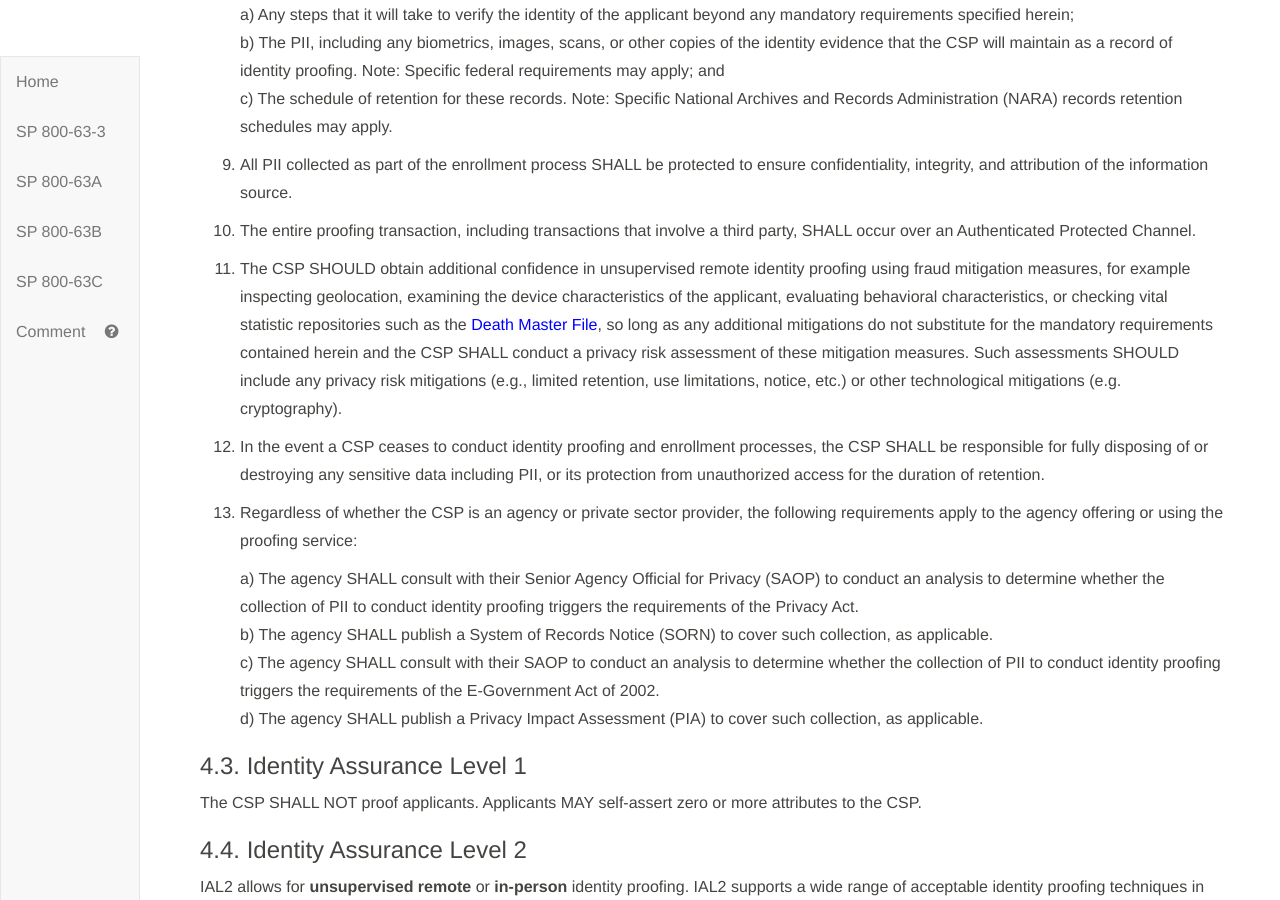
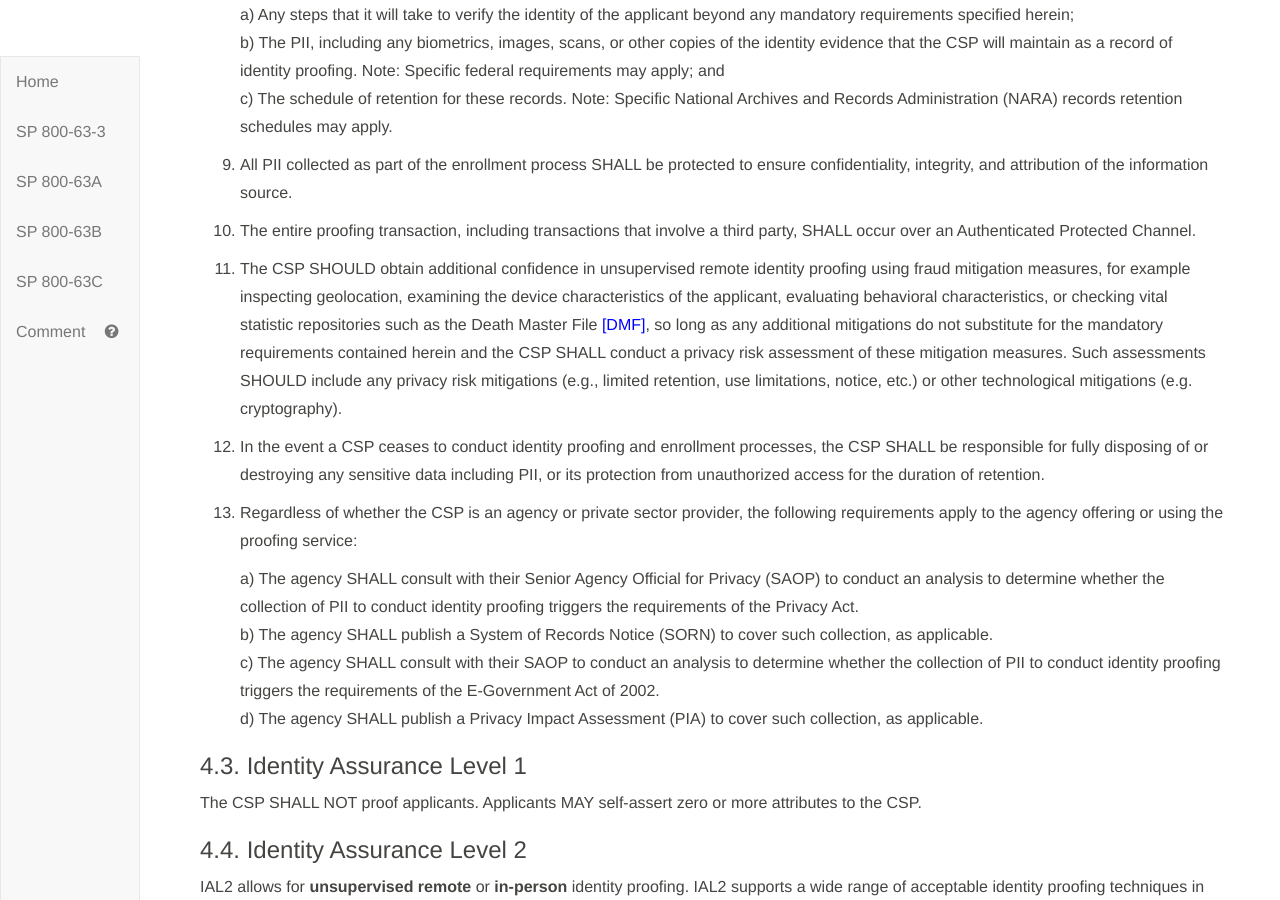
Before and after one commit to usnistgov/800-63-3, a Jekyll site: the page built from sp800-63a.md, in a window 1280 px wide and 900 px high, scrolled down 8047 px. Built offline with Jekyll 4.4.1, drawn with Linux system fonts in a browser that asks for light colours; some of the changed lines change nothing that is shown; some of the changed text lies outside the part shown.

Commit message:
Typographical edits noted in pull review; make DMF a reference.

```diff
--- a/sp800-63a/sec10_references.md
+++ b/sp800-63a/sec10_references.md
@@ -32,3 +32,5 @@
 <a name="9397"></a>[EO 9397] *Executive Order 9397, NUMBERING SYSTEM FOR FEDERAL ACCOUNTS RELATING TO INDIVIDUAL PERSONS* (November 22, 1943), available at: <https://www.ssa.gov/foia/html/EO9397.htm>.
 
 <a name="SP800-53"></a>[SP 800-53] NIST Special Publication 800-53, Revision 4, *Recommended Security and Privacy Controls for Federal Information Systems and Organizations*, August 2013 and Errata as of January 2015.
+
+<a name="dmf"></a>[DMF] National Technical Information Service, *Social Security Death Master File*, available at: <https://www.ssdmf.com/Library/InfoManage/Guide.asp?FolderID=1>.
--- a/sp800-63a/sec4_ial.md
+++ b/sp800-63a/sec4_ial.md
@@ -59,7 +59,7 @@
 
 10. The entire proofing transaction, including transactions that involve a third party, SHALL occur over an Authenticated Protected Channel.
 
-11. <a name="gr13"></a>The CSP SHOULD obtain additional confidence in unsupervised remote identity proofing using fraud mitigation measures, for example inspecting geolocation, examining the device characteristics of the applicant, evaluating behavioral characteristics, or checking vital statistic repositories such as the [Death Master File](https://www.ssdmf.com/Library/InfoManage/Guide.asp?FolderID=1), so long as any additional mitigations do not substitute for the mandatory requirements contained herein and the CSP SHALL conduct a privacy risk assessment of these mitigation measures. Such assessments SHOULD include any privacy risk mitigations (e.g., limited retention, use limitations, notice, etc.) or other technological mitigations (e.g. cryptography).
+11. <a name="gr13"></a>The CSP SHOULD obtain additional confidence in unsupervised remote identity proofing using fraud mitigation measures, for example inspecting geolocation, examining the device characteristics of the applicant, evaluating behavioral characteristics, or checking vital statistic repositories such as the Death Master File [[DMF]](#dmf), so long as any additional mitigations do not substitute for the mandatory requirements contained herein and the CSP SHALL conduct a privacy risk assessment of these mitigation measures. Such assessments SHOULD include any privacy risk mitigations (e.g., limited retention, use limitations, notice, etc.) or other technological mitigations (e.g. cryptography).
 
 12. In the event a CSP ceases to conduct identity proofing and enrollment processes, the CSP SHALL be responsible for fully disposing of or destroying any sensitive data including PII, or its protection from unauthorized access for the duration of retention.
 
@@ -118,20 +118,20 @@
 
 - Self-asserted address data that has not been confirmed in records SHALL NOT be used for confirmation.
 
-- **If CSP performed in-person proofing (physical or supervised remote):**
+- **If CSP performs in-person proofing (physical or supervised remote):**
 
 	- The CSP SHOULD send a notification of proofing to the address of record.
 	- The CSP MAY provide an enrollment code directly to the subscriber if binding to an authenticator will occur at a later time.
 	- The enrollment code SHALL be valid for a maximum of 7 days
 
-- **If the CSP performed remote proofing (unsupervised):**
+- **If the CSP performs remote proofing (unsupervised):**
 
 	- The CSP SHALL send an enrollment code to an address of record of the applicant.
 	- The applicant SHALL present a valid enrollment code to complete the identity proofing process.
 	- The CSP SHOULD send the enrollment code to the physical mailing address that has been verified in records.  The CSP MAY send the enrollment code to a mobile telephone (SMS or voice), landline telephone, or email that has been verified in records.
 	- If the enrollment code is also intended to be an authentication factor, it SHALL be reset upon first use.
 	- Enrollment codes sent by means other than physical mail SHALL be valid for a maximum of 10 minutes; those sent to a postal address of record SHALL be valid for a maximum of 7 days but MAY be made valid up to 21 days via an exception process to accommodate addresses outside the direct reach of the U.S. Postal Service.
-	- The CSP SHALL ensure the enrollment code and notification of proofing are sent by  different means. For example, if the CSP sends an enrollment code to a mobile phone of record, a notification of proofing will be sent to the physical address in records or obtained from validated and verified evidence, such as a driver’s license.
+	- The CSP SHALL ensure the enrollment code and notification of proofing are sent by different means. For example, if the CSP sends an enrollment code to a mobile phone of record, a notification of proofing will be sent to the physical address in records or obtained from validated and verified evidence, such as a driver's license.
 
 #### 4.4.1.7. Biometric Collection
 
@@ -164,7 +164,7 @@
 
 #### 4.5.3. Validation Requirements
 
-See [Section 5.2.2. Validating Identity Evidence](#evidence_validation") for more information on validating identity evidence
+See [Section 5.2.2. Validating Identity Evidence](#evidence_validation) for more information on validating identity evidence
 
 - Each piece of evidence must be validated with a process that is able to achieve the same strength as the evidence presented. For example, if two forms of STRONG identity evidence are presented, each evidence will be validated at a strength of STRONG.
 - Validation against a third party data service SHALL only be used for one piece of presented identity evidence.
```
